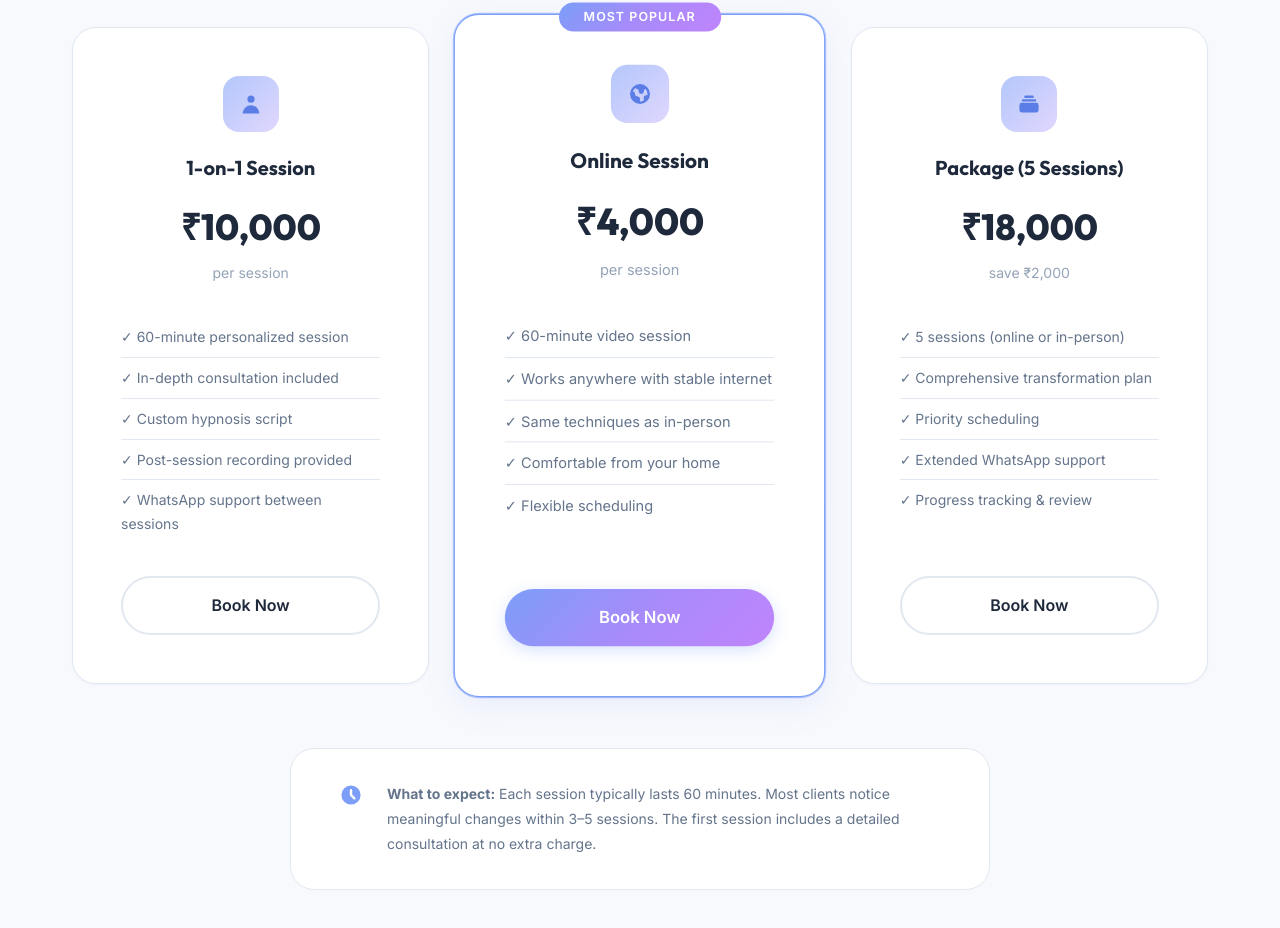
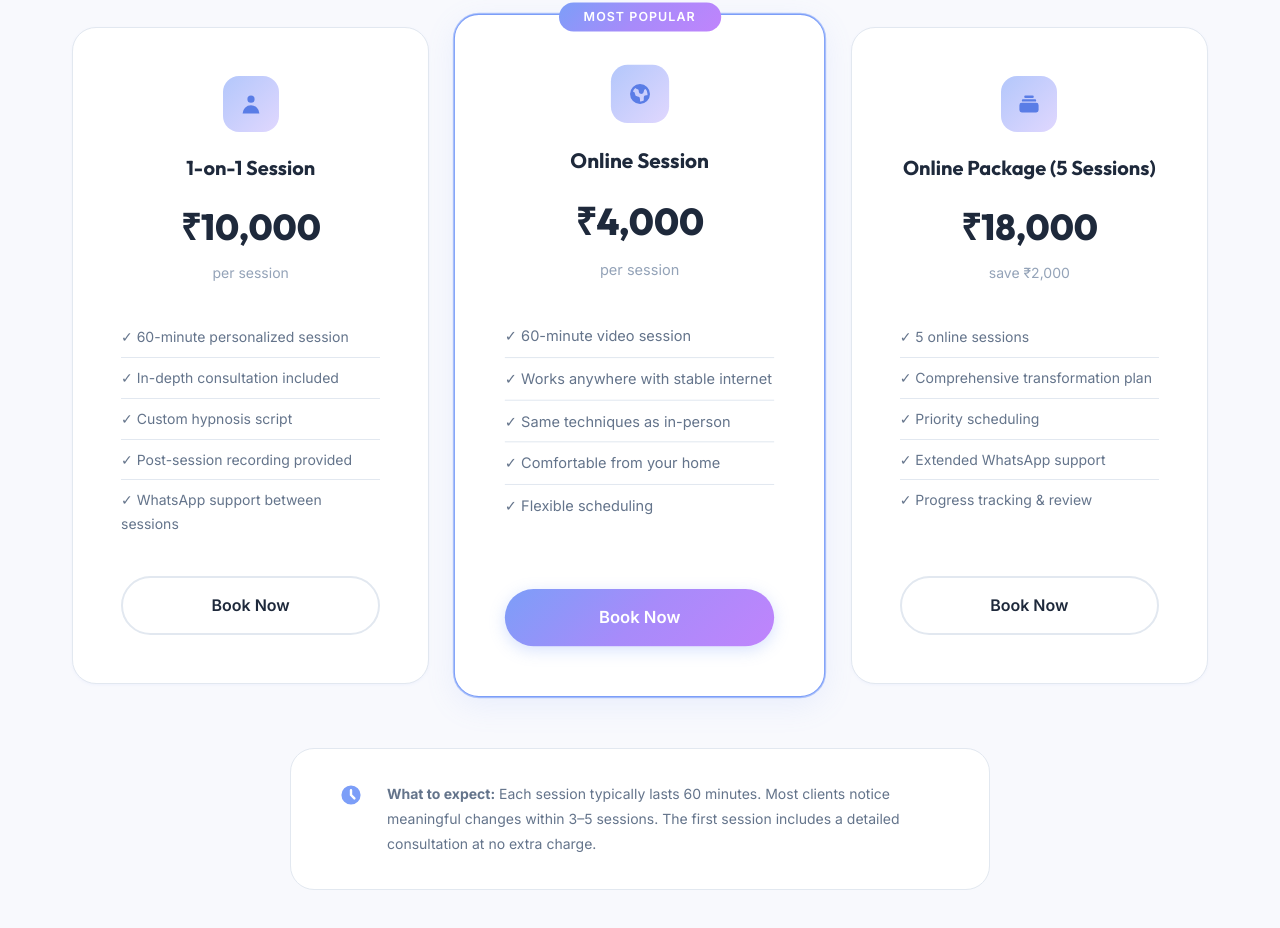
Before and after one commit to En5id3/pk, a React (Vite) app: page /pricing in a window 1280 px wide. Shown: the part 770-1698 px from the top of the page. Built offline with nearby package versions, Linux system fonts and the light colour scheme.

Commit message:
fix: updated 5-session package to specify online only

```diff
--- a/src/components/Pricing.jsx
+++ b/src/components/Pricing.jsx
@@ -34,11 +34,11 @@ const sessions = [
   },
   {
     icon: <HiCollection />,
-    title: 'Package (5 Sessions)',
+    title: 'Online Package (5 Sessions)',
     price: '₹18,000',
     period: 'save ₹2,000',
     features: [
-      '5 sessions (online or in-person)',
+      '5 online sessions',
       'Comprehensive transformation plan',
       'Priority scheduling',
       'Extended WhatsApp support',
```
